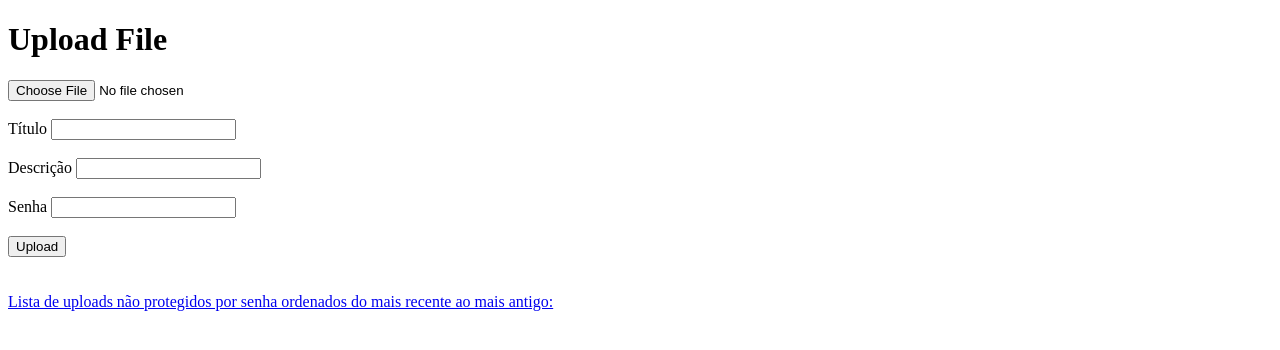
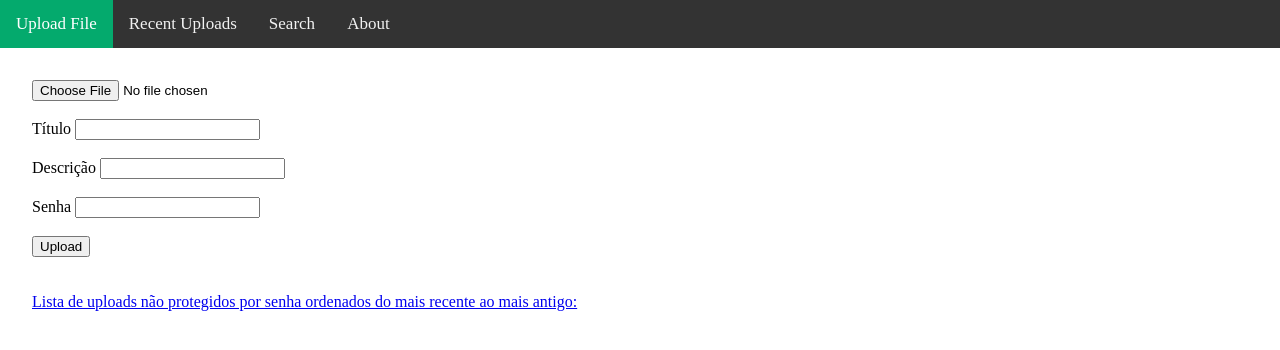
Before and after one commit to hangkuyr/upload-file-es2, a Python web app: template Project/src/templates/index.html in a window 1280 px wide. Shown: the top 350 px of the page. Run offline with Jinja, Linux system fonts and the light colour scheme; the template is opened without the code that fills it, so the values that code supplies are empty.

Commit message:
Adicionei ícone na página, e agora toda página tem um top bar com os links principais

```diff
--- /dev/null
+++ b/Project/src/pages/about.py
@@ -0,0 +1,5 @@
+from app import*
+
+@app.route('/about', methods=['GET'])
+def aboutCallback():
+    return render_template('about.html')
--- a/Project/src/pages/uploadsList.py
+++ b/Project/src/pages/recent.py
@@ -7,10 +7,10 @@ class RecentItem:
         self.title = title
         self.timestamp = timestamp
 
-@app.route('/uploads', methods=['GET'])
-def uploads():
+@app.route('/recent', methods=['GET'])
+def recentCallback():
     items = []
     print('db',db.size(), len( db.getItemsSortedByDate(0, 10)))
     for id, dbItem in db.getItemsSortedByDate(0, 10):
         items.append(RecentItem(id, dbItem.title, TimestampToStr(dbItem.timestamp)))
-    return render_template('uploadsList.html', items=items)
+    return render_template('recent.html', items=items)
--- /dev/null
+++ b/Project/src/pages/search.py
@@ -0,0 +1,5 @@
+from app import*
+
+@app.route('/search')
+def search():
+    return render_template('search.html')
--- /dev/null
+++ b/Project/src/templates/about.html
@@ -0,0 +1,4 @@
+{%include 'topBar.html'%}
+<div style="margin:2em">
+    Esse projeto consiste em um simples CRUD (Create / Read / Update / Delete)
+</div>
--- a/Project/src/templates/index.html
+++ b/Project/src/templates/index.html
@@ -1,6 +1,6 @@
-<!doctype html>
-<title>Main Page</title>
-<h1>Upload File</h1>
+{%include 'topBar.html'%}
+<title>Upload File</title>
+<div style="margin:2em">
   <form method=post enctype=multipart/form-data>
     <input type=file name=file required><br><br>
     Título <input type=text name=title><br><br>
@@ -9,4 +9,5 @@
     <input type="submit" value="Upload">
   </form>
   <br><br>
-<a href=uploads>Lista de uploads não protegidos por senha ordenados do mais recente ao mais antigo:</a>
+  <a href=recent>Lista de uploads não protegidos por senha ordenados do mais recente ao mais antigo:</a>
+</div>
--- /dev/null
+++ b/Project/src/templates/search.html
@@ -0,0 +1,4 @@
+{%include 'topBar.html'%}
+<div style="margin:2em">
+    Página que permite buscar arquivos públicos pelo título
+</div>
--- /dev/null
+++ b/Project/src/templates/topBar.html
@@ -0,0 +1,41 @@
+<!doctype html>
+<head>
+  <link rel="icon" href="static/icon.png">
+  <style>
+
+    body {
+      margin: 0;
+    }
+
+    .topnav {
+      overflow: hidden;
+      background-color: #333;
+    }
+
+    .topnav a {
+      float: left;
+      color: #f2f2f2;
+      text-align: center;
+      padding: 14px 16px;
+      text-decoration: none;
+      font-size: 17px;
+    }
+
+    .topnav a:hover {
+      background-color: #ddd;
+      color: black;
+    }
+
+    .topnav a.active {
+      background-color: #04AA6D;
+      color: white;
+    }
+
+    </style>
+</head>
+<div class="topnav">
+  <a class="active" href="/">Upload File</a>
+  <a href="/recent">Recent Uploads</a>
+  <a href="/search">Search</a>
+  <a href="/about">About</a>
+</div>
```
Also changed, not shown: Project/src/templates/publicFile.html (+8 -6 lines), Project/src/templates/recent.html (added, +35 -0 lines), Project/src/templates/uploadsList.html (deleted, +0 -31 lines), lizard-relatório.txt (+15 -36 lines), Project/src/static/cat.jfif (deleted), Project/src/static/icon.png (added), 1 other file. Lines whose indentation alone changed are shown as unchanged.
